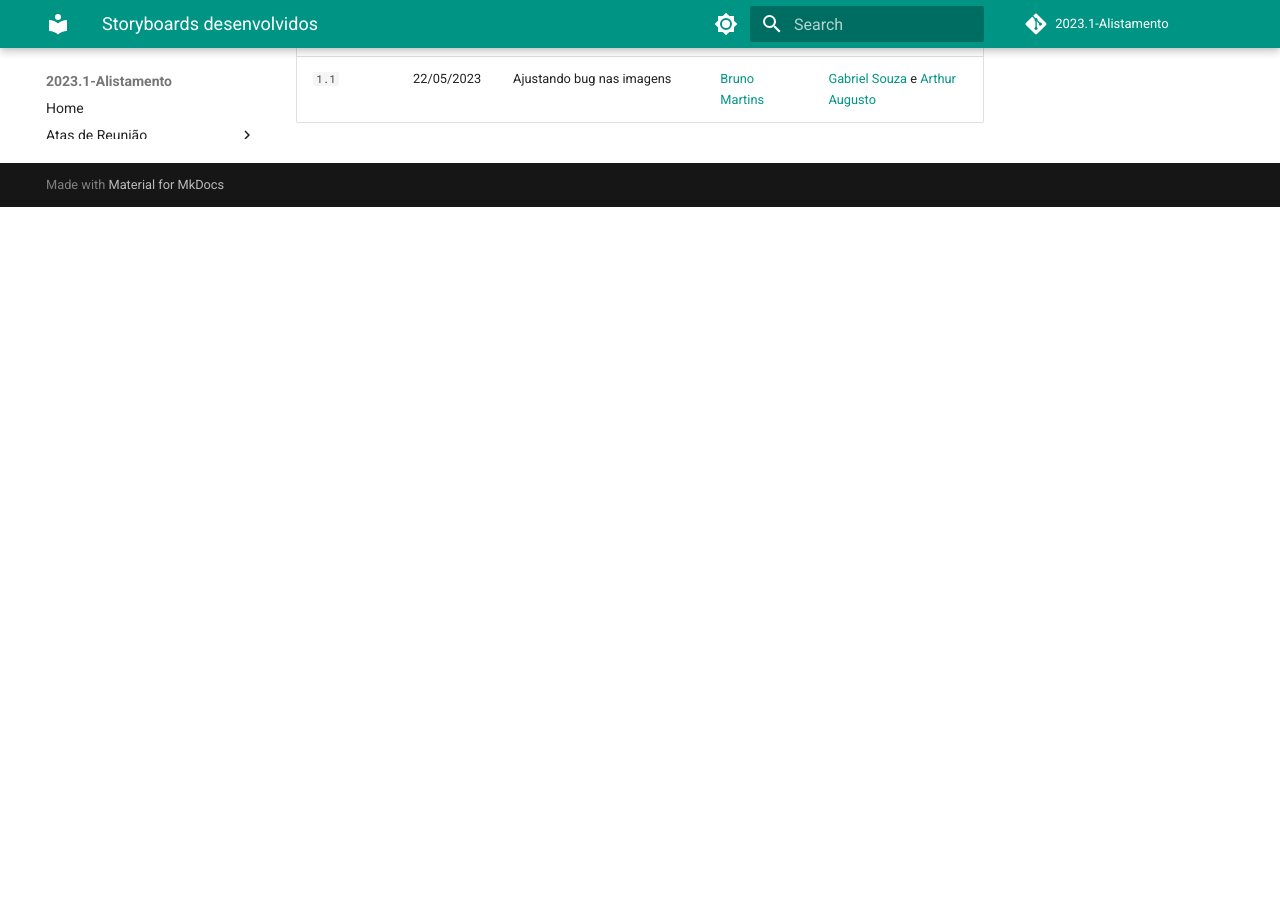
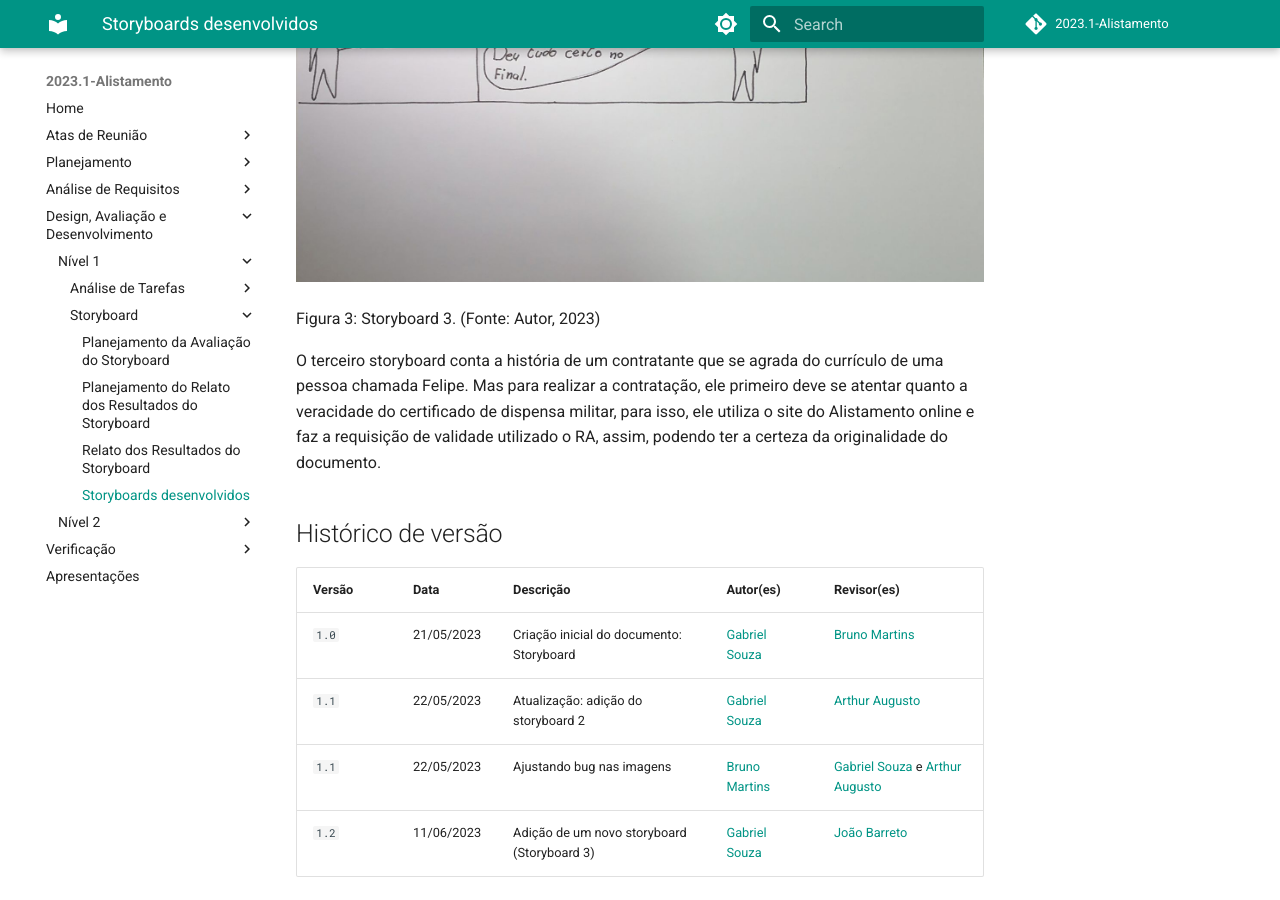
Before and after one commit to Interacao-Humano-Computador/2023.1-Alistamento, an MkDocs documentation site: the page built from docs/design_avaliacao_desenvolvimento/nivel1/storyboard/storyboard.md, in a window 1280 px wide and 900 px high, scrolled down 1781 px. Built offline with MkDocs 1.6.1 and Material for MkDocs 9.7.7, drawn with Linux system fonts in a browser that asks for light colours; comment, search, counter and statistics services are not loaded; before the commit the page ends 1988 px from its top, so only the background shows below that.

Commit message:
Update storyboard.md
Adição de um novo storyboard (storyboard 3) ao artefato.

```diff
--- a/docs/design_avaliacao_desenvolvimento/nivel1/storyboard/storyboard.md
+++ b/docs/design_avaliacao_desenvolvimento/nivel1/storyboard/storyboard.md
@@ -20,9 +20,16 @@ O Storyboard acima (Figura 1) representa um cenário na qual existe um usuário
 
 O Storyboard acima (Figura 2) representa um cenário na qual o usuário passa em um processo seletivo, mas para assumir a vaga ele necessita da reservista, no entanto, ele não possui tempo nem recursos financeiros para ficar visitando a junta militar varias vezes. Assim, ele utiliza o site do Alistamento Militar Online e simplifica muito o processo, descobrindo que há até a possibilidade de requerer uma segunda via no futuro, assim ele consegue o documento e assume sua vaga desejada.
 
+![Storyboard 3](../../../img/design_avaliacao/storyboard_3.jpg)
+
+<p>Figura 3: Storyboard 3. (Fonte: Autor, 2023)</p>
+
+O terceiro storyboard conta a história de um contratante que se agrada do currículo de uma pessoa chamada Felipe. Mas para realizar a contratação, ele primeiro deve se atentar quanto a veracidade do certificado de dispensa militar, para isso, ele utiliza o site do Alistamento online e faz a requisição de validade utilizado o RA, assim, podendo ter a certeza da originalidade do documento.
+
 ## Histórico de versão
 | Versão | Data | Descrição | Autor(es) | Revisor(es) |
 | --- | --- | --- | --- | --- |
 |  `1.0`   | 21/05/2023 | Criação inicial do documento: Storyboard | [Gabriel Souza](https://github.com/GabrielMS00) | [Bruno Martins](https://github.com/gitbmvb) |
 | `1.1`   | 22/05/2023  |  Atualização: adição do storyboard 2 | [Gabriel Souza](https://github.com/GabrielMS00) | [Arthur Augusto](https://github.com/arthur-augusto) |
 | `1.1`   | 22/05/2023  |  Ajustando bug nas imagens | [Bruno Martins](https://github.com/gitbmvb)| [Gabriel Souza](https://github.com/GabrielMS00) e [Arthur Augusto](https://github.com/arthur-augusto) |
+| `1.2`  | 11/06/2023  |  Adição de um novo storyboard (Storyboard 3) | [Gabriel Souza](https://github.com/GabrielMS00) | [João Barreto](https://github.com/JoaoBarreto03)
```
